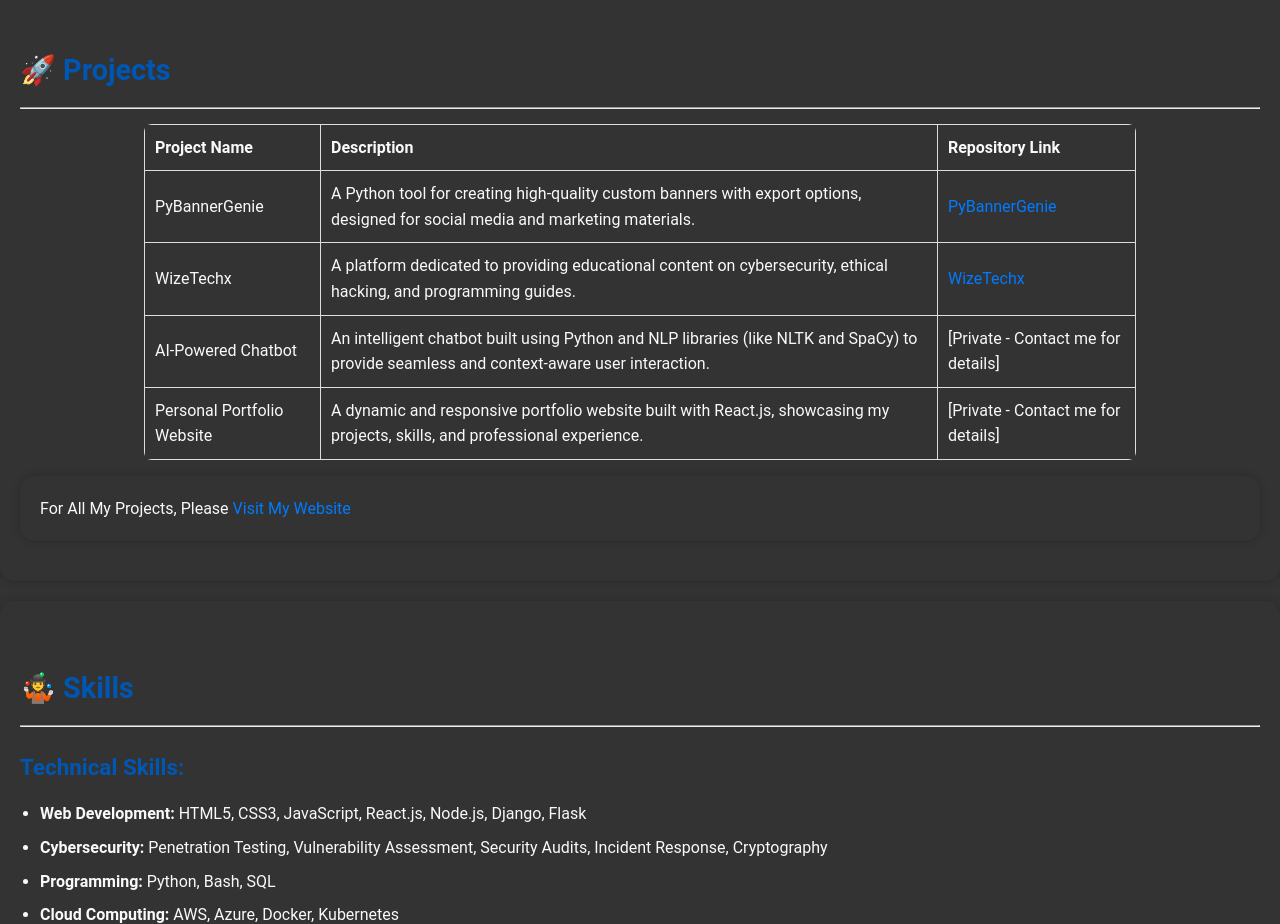
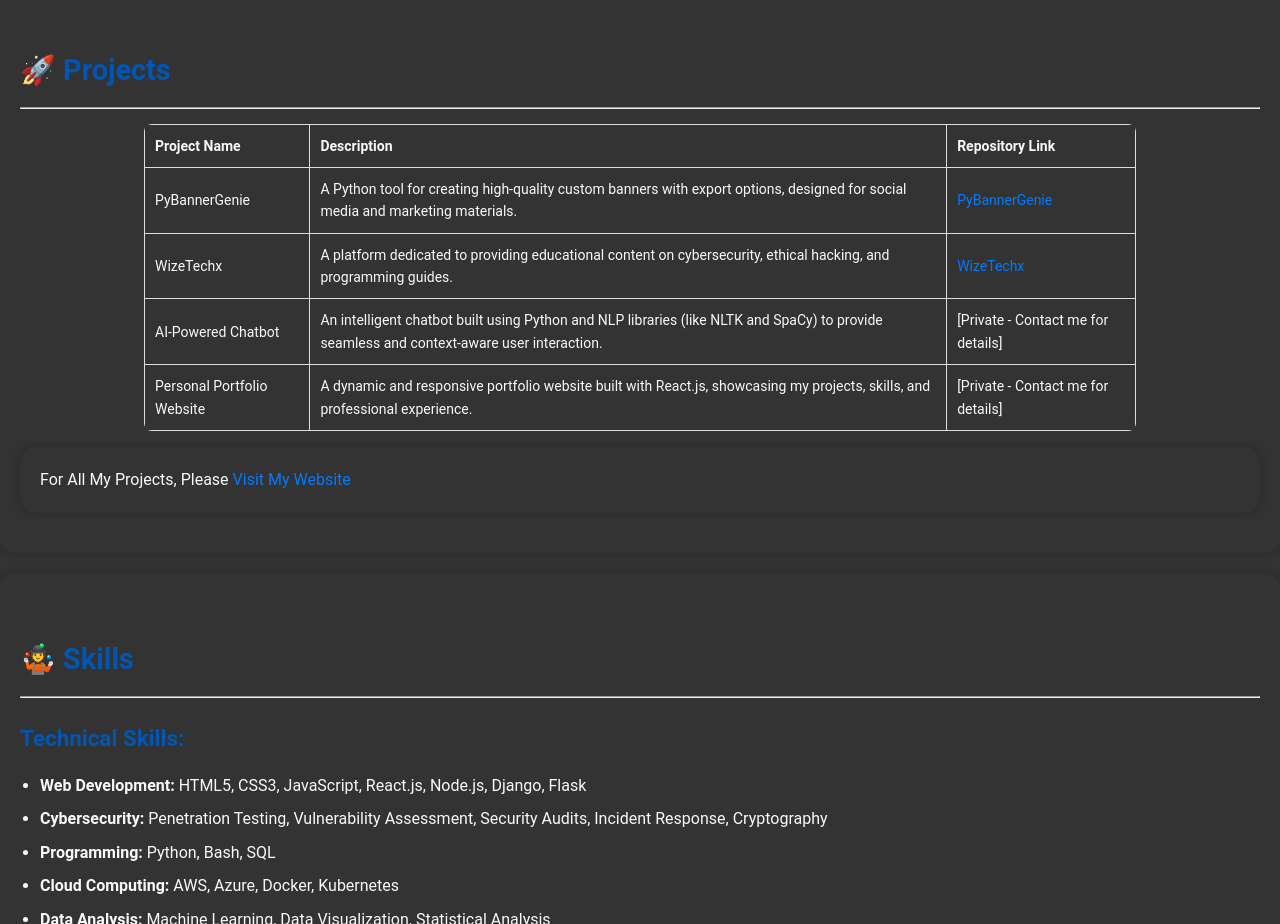
Before and after one commit to XchixoGhostHatkX/XchixoGhostHatkX.github.io, a plain HTML site: page index.html in a window 1280 px wide. Shown: the part 4260-5184 px from the top of the page. Drawn offline with Linux system fonts and the light colour scheme.

Commit message:
update index.html

```diff
--- a/index.html
+++ b/index.html
@@ -347,7 +347,7 @@
 
             <div class="card" id="projects">
             <h2> 🚀 Projects<hr></h2>
-            <table align="center" style="o" width="80%">
+            <table align="center" style="font-size:14px" width="80%">
                 <thead>
                     <tr>
                         <th>Project Name</th>
```
